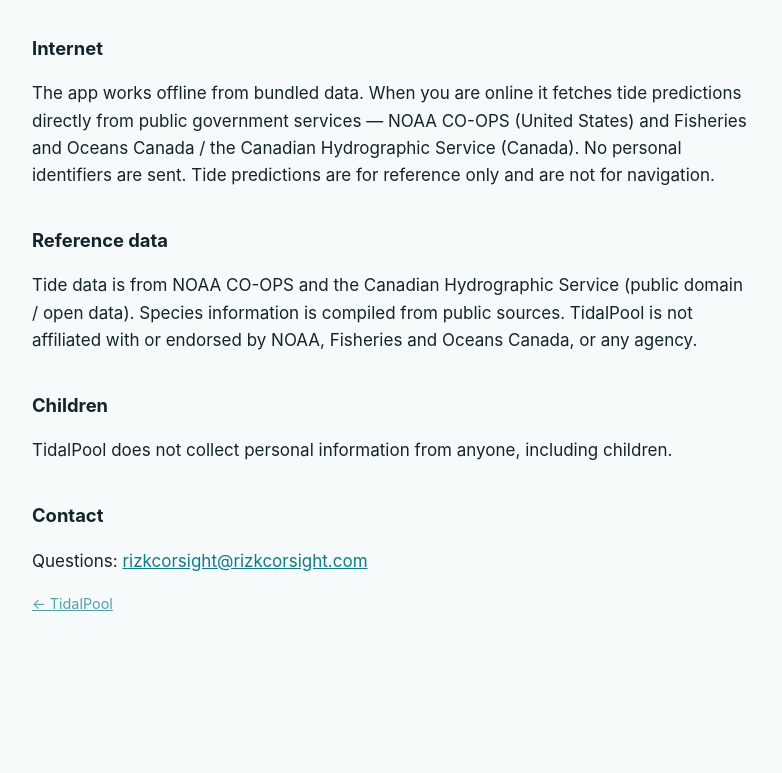
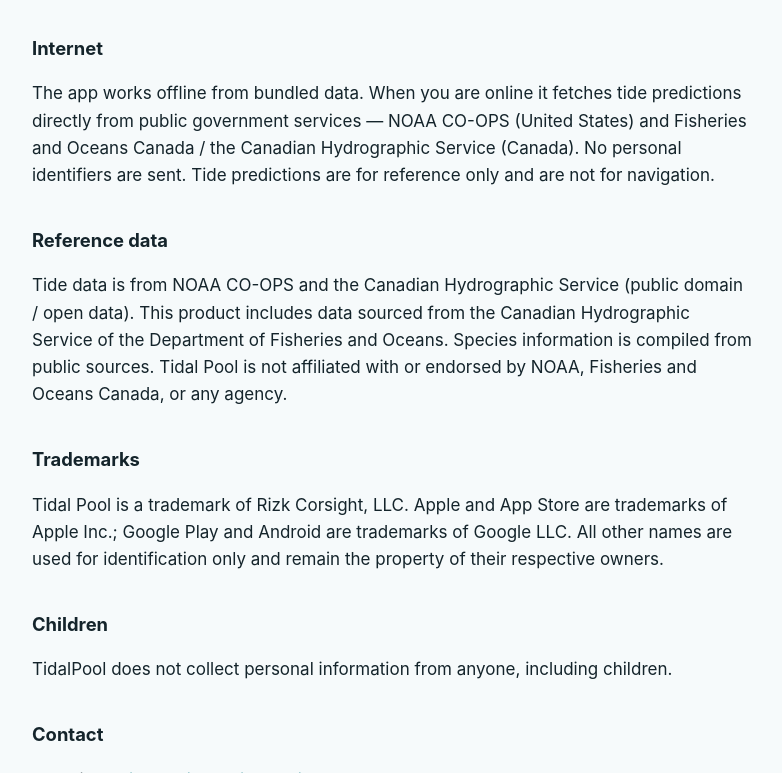
Before and after one commit to Rizkcorsight/tidalpool-policy, a plain HTML site: page privacy.html in a window 1280 px wide. Shown: the part 574-1347 px from the top of the page, without its empty margins (248-1030 px from the left). Before the commit the page ends 1283 px from the top, so only its background shows below. Drawn offline with Linux system fonts and the light colour scheme.

Commit message:
Add trademarks acknowledgement (+ CHS data notice for TidalPool)

```diff
--- a/privacy.html
+++ b/privacy.html
@@ -38,8 +38,14 @@
 
 <h2>Reference data</h2>
 <p>Tide data is from NOAA CO-OPS and the Canadian Hydrographic Service (public domain / open data).
-Species information is compiled from public sources. TidalPool is not affiliated with or endorsed by
-NOAA, Fisheries and Oceans Canada, or any agency.</p>
+This product includes data sourced from the Canadian Hydrographic Service of the Department of
+Fisheries and Oceans. Species information is compiled from public sources. Tidal Pool is not
+affiliated with or endorsed by NOAA, Fisheries and Oceans Canada, or any agency.</p>
+
+<h2>Trademarks</h2>
+<p>Tidal Pool is a trademark of Rizk Corsight, LLC. Apple and App Store are trademarks of Apple Inc.;
+Google Play and Android are trademarks of Google LLC. All other names are used for identification
+only and remain the property of their respective owners.</p>
 
 <h2>Children</h2>
 <p>TidalPool does not collect personal information from anyone, including children.</p>
```
